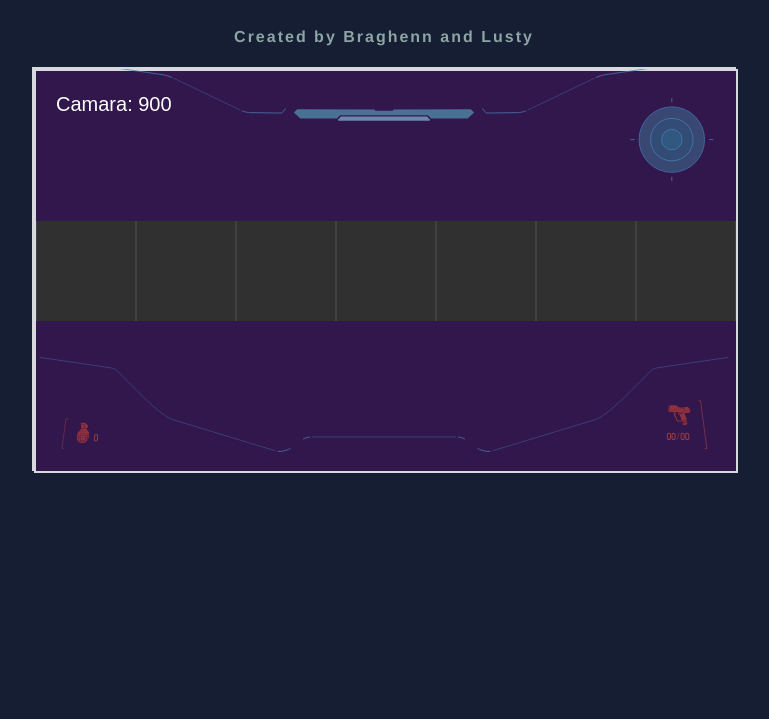
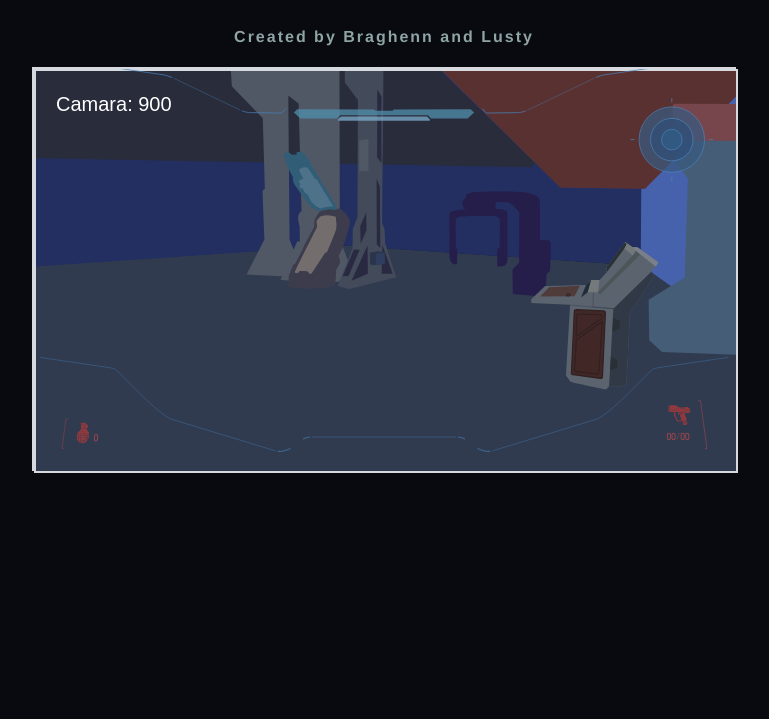
Before and after one commit to BragHenn/Alien_Halo, a plain HTML site: page Proyecto Final/Final - Halo x Alien/index.html in a window 1280 px wide. Shown: the part 81-800 px from the top of the page, without its empty margins (256-1025 px from the left). Drawn offline with Linux system fonts and the light colour scheme.

Commit message:
Perdón si la cague

```diff
--- a/Proyecto Final/Final - Halo x Alien/script.js
+++ b/Proyecto Final/Final - Halo x Alien/script.js
@@ -40,12 +40,30 @@ const esfera3 = {x: 1349, y: 234,radio: 80};
 let escenaActual = 0; //Variable de estado que indica cual esta activa
 //let estado = escena[escenaActual];
 
+//Llamada de vectrores Escenarios
+
+const hangar = new Image();
+
+hangar.src = "assets/Hangar vs1.svg";
+
 
 //Funciones de escenarios  ------------------------------------------------------
 function dibujarHangar(){
 
-    ctx.fillStyle = "#32174d";
+    ctx.fillStyle = "#131317";
     ctx.fillRect(0, 0, canvas.width, canvas.height);
+
+    ctx.beginPath();
+    ctx.moveTo(120,40);
+    ctx.lineTo(125, 65);
+    ctx.lineTo(200, 35);
+    ctx.closePath();
+
+    ctx.fill();
+    ctx.fillStyle = "#dacf92";
+
+
+    ctx.drawImage(hangar,-camaraX,0, mundoAncho,400);
 
     ctx.fillStyle = "white";
 
@@ -68,18 +86,6 @@ function dibujarPasillo(){
 
     POV();
 }
-
-
-
-
-
-
-
-
-
-
-
-
 
 
 function dibujarCapsula(){
@@ -111,23 +117,23 @@ function dibujarHipersueno(){
 
 function POV(){
 
-    ctx.fillStyle = "#303030";
+    // ctx.fillStyle = "#303030";
 
-    ctx.fillRect(0,150,canvas.width,100);
+    // ctx.fillRect(0,150,canvas.width,100);
 
-    for(let x = 0; x < mundoAncho; x += 100){
+    // for(let x = 0; x < mundoAncho; x += 100){
 
-        ctx.strokeStyle = "#555";
+    //     ctx.strokeStyle = "#555";
 
-        ctx.beginPath();
-        ctx.moveTo(x - camaraX,150);
-        ctx.lineTo(x - camaraX,250);
-        ctx.stroke();
+    //     ctx.beginPath();
+    //     ctx.moveTo(x - camaraX,150);
+    //     ctx.lineTo(x - camaraX,250);
+    //     ctx.stroke();
 
-        camaraX = Math.max(0,camaraX);
+    //     camaraX = Math.max(0,camaraX);
 
-        camaraX = Math.min(camaraX,mundoAncho - vistaAncho);
-    }
+    //     camaraX = Math.min(camaraX,mundoAncho - vistaAncho);
+    //}
 }
 
 
--- a/Proyecto Final/Final - Halo x Alien/style.css
+++ b/Proyecto Final/Final - Halo x Alien/style.css
@@ -1,5 +1,5 @@
 body{
-    background-color: #151e33;
+    background-color: #080a0f;
     display: flex;
     flex-direction: column;
     align-items: center;
```
Also changed, not shown: Proyecto Final/Final - Halo x Alien/assets/Hangar vs1.svg (added).
